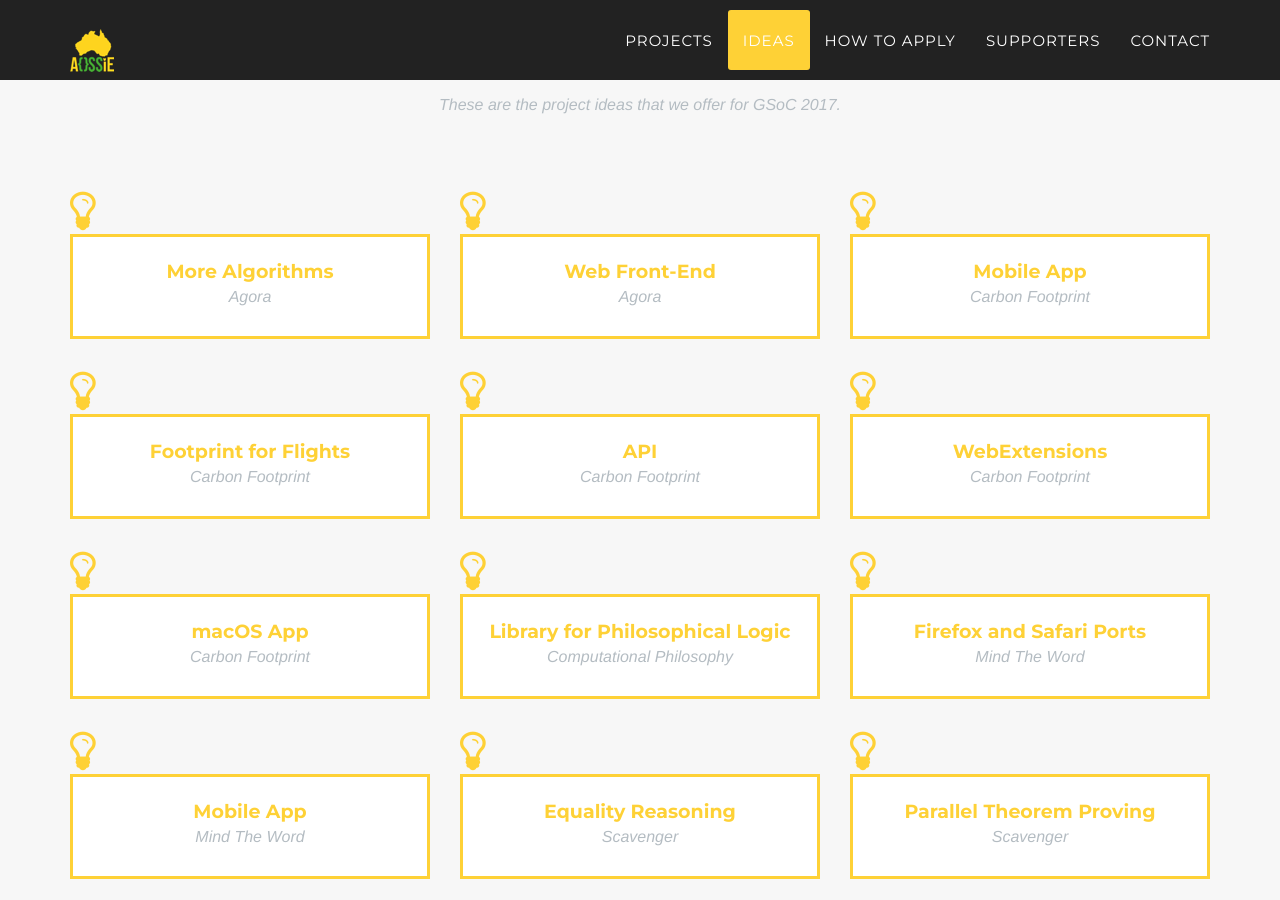
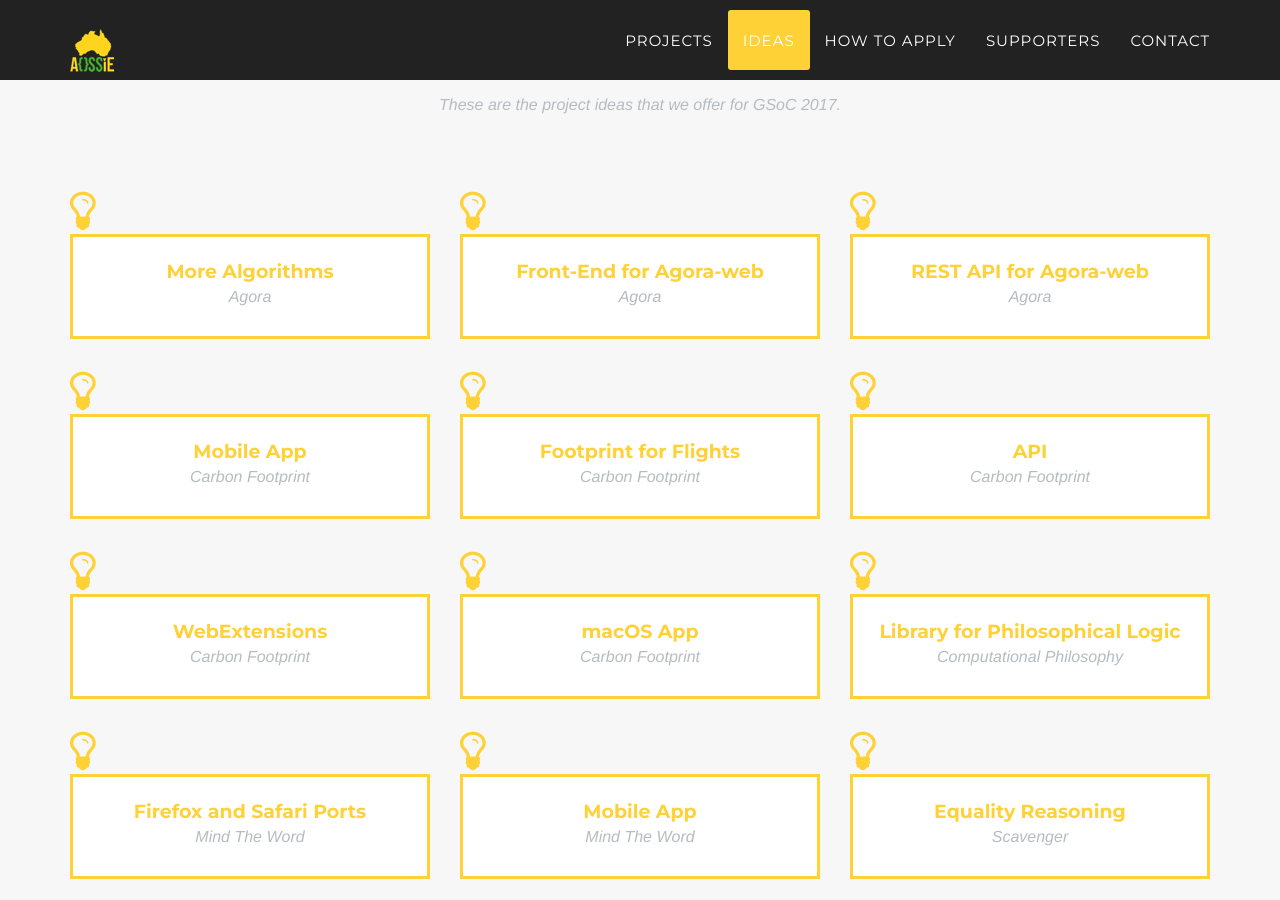
Before and after one commit to DimuthuKasunWP/aossie.gitlab.io, a Jekyll site: the page built from index.html, in a window 1280 px wide and 900 px high, scrolled down 2208 px. Built offline with Jekyll 4.4.1, drawn with Linux system fonts in a browser that asks for light colours; some web fonts are replaced; part of the change alters nothing that is shown.

Commit message:
Agora-web ideas
Signed-off-by: thuva4 <tharma.thuva@gmail.com>

```diff
--- a/_config.yml
+++ b/_config.yml
@@ -57,9 +57,13 @@ ideas:
   id: 1
   description: agora-algorithms.md
 - project: Agora
-  title: Web Front-End
+  title: Front-End for Agora-web
   id: 2
-  description: agora-web.md
+  description: agora-web-front.md
+- project: Agora
+  title: REST API for Agora-web
+  id: 2
+  description: agora-web-rest.md
 - project: Carbon Footprint
   title: Mobile App
   id: 3
--- /dev/null
+++ b/_includes/ideas/agora-web-front.md
@@ -0,0 +1,29 @@
+
+## Agora
+
+### Idea: Front-End for Agora-web
+
+#### Description
+
+Agora is a library of data structures and algorithms for counting votes in elections. For last year GSoC, we have built the Agora-web, A website to contact online elections. This project idea aims to make Agora-Web more user friendly and decouple the front end completely from the backend.
+
+We seek a user interface combining features of [OpaVote](https://www.opavote.com/) and [Doodle](http://doodle.com). We would like it to be at least as easy to set up an online election as it is easy to schedule an event in Doodle.
+
+
+#### Requirements
+
+For this project, we are looking for a student:
+
+- Experienced in any front end frameworks( Angular, React)
+
+- Preferably with previous experience setting up web apps in cloud platforms like Heroku, Google App Engine or [others](https://www.quora.com/What-are-some-cheap-alternatives-to-Heroku-that-are-always-on).
+
+- Ability to design user friendly interfaces.
+
+- Basic understating of Client - Server architecture model and REST API concepts.
+
+You don't have to be an expert in all these skills. Some previous experience in related skills and a lot of motivation to learn quickly would suffice.
+
+#### Mentors
+
+Ekaterina Lebedeva, Bruno Woltzenlogel Paleo
--- /dev/null
+++ b/_includes/ideas/agora-web-rest.md
@@ -0,0 +1,29 @@
+
+## Agora
+
+### Idea: REST API for Agora-web
+
+#### Description
+
+Agora is a library of data structures and algorithms for counting votes in elections. For last year GSoC, we have built the Agora-web, A website to contact online elections. We planned to extends its functionalities as a RESTful web service. This project idea aims to convert Agora web into a RESTful API based service. Furthermore, we are planning to introduce some new features to Agora-web.
+
+#### Requirements
+
+For this project, we are looking for a student:
+
+- Experienced in Scala (or with solid programming skills in other object-oriented and functional programming languages and willing to learn Scala).
+
+- Preferably with knowledge of the [Play framework](https://www.playframework.com) for web development in Scala.
+
+- Basic knowledge in Swagger (OpenAPI Specification).
+
+- Knowledge in RESTful web services.
+
+- Preferably with previous experience setting up web apps in cloud platforms like Heroku, Google App Engine or [others](https://www.quora.com/What-are-some-cheap-alternatives-to-Heroku-that-are-always-on).
+
+
+You don't have to be an expert in all these skills. Some previous experience in related skills and a lot of motivation to learn quickly would suffice.
+
+#### Mentors
+
+Ekaterina Lebedeva, Bruno Woltzenlogel Paleo
--- a/_includes/ideas/agora-web.md
+++ /dev/null
@@ -1,38 +0,0 @@
-
-## Agora
-
-### Idea: Web Front-End for Agora
-
-#### Description
-
-Agora is a library of data structures and algorithms for counting votes in elections. So far, Agora has been available only as a library, to be included and used within other Scala or Java programs, or as a stand-alone command-line program.
-
-This project idea aims to make Agora available to the wider public, by creating a web front-end that will allow users to set up online elections.
-
-Other online voting systems (e.g. [OpaVote](https://www.opavote.com/)) are typically neither open-source nor free. We believe that implementations of vote-counting algorithms must be open-source, so that they can be scrutinized. We want to provide free software foundations for our democracies.
-
-We seek a user interface combining features of [OpaVote](https://www.opavote.com/) and [Doodle](http://doodle.com). We would like it to be at least as easy to set up an online election as it is easy to schedule an event in Doodle.
-
-
-
-
-#### Requirements
-
-For this project, we are looking for a student:
-
-- experienced in Scala (or with solid programming skills in other object-oriented and functional programming languages and willing to learn Scala).
-
-- preferably with knowledge of the [Play framework](https://www.playframework.com) for web development in Scala.
-
-- with knowledge of databases, to store elections persistently.
-
-- preferably with previous experience setting up web apps in cloud platforms like Heroku, Google App Engine or [others](https://www.quora.com/What-are-some-cheap-alternatives-to-Heroku-that-are-always-on).
-
-- with ability to produce a simple HTML/CSS interface using a minimalistic framework (e.g. [Bootstrap](http://getbootstrap.com) or [others](http://www.hongkiat.com/blog/bootstrap-alternatives/)).
-
-
-You don't have to be an expert in all these skills. Some previous experience in related skills and a lot of motivation to learn quickly would suffice.
-
-#### Mentors
-
-Ekaterina Lebedeva, Bruno Woltzenlogel Paleo
```
